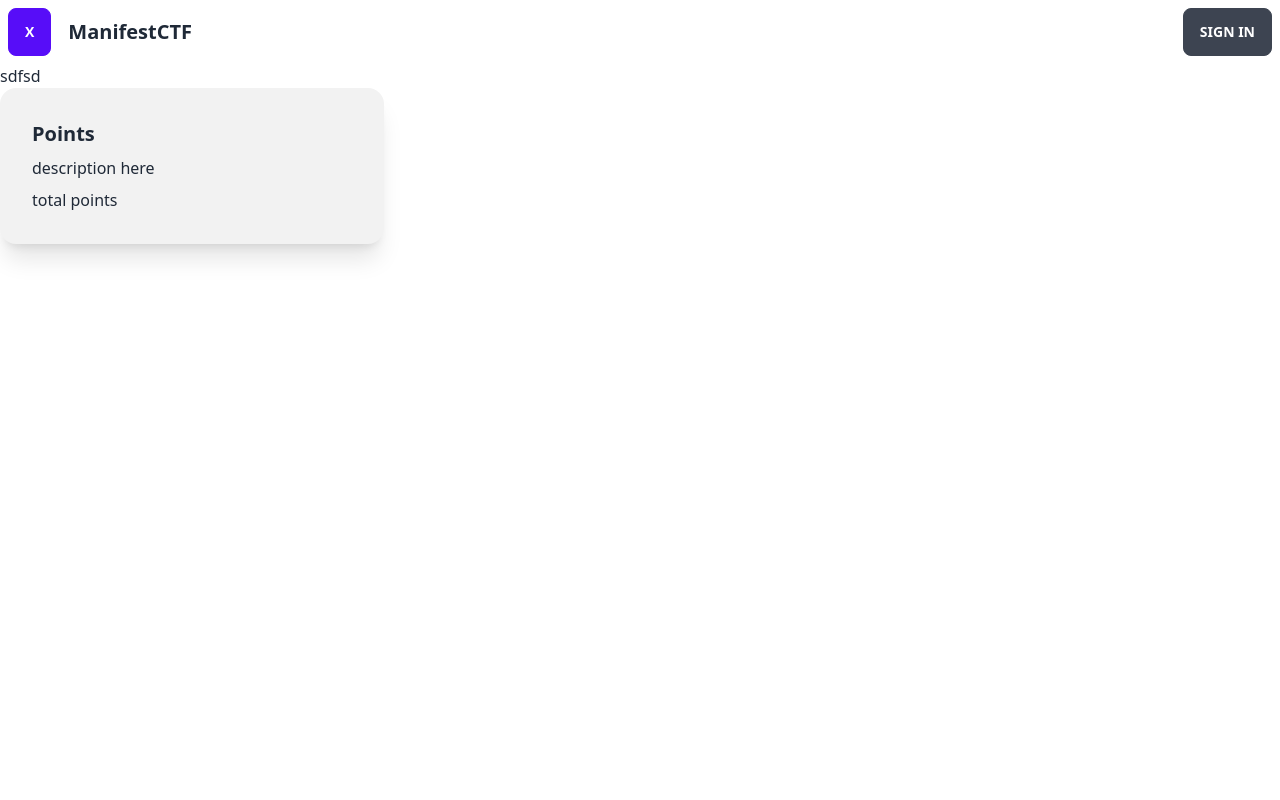
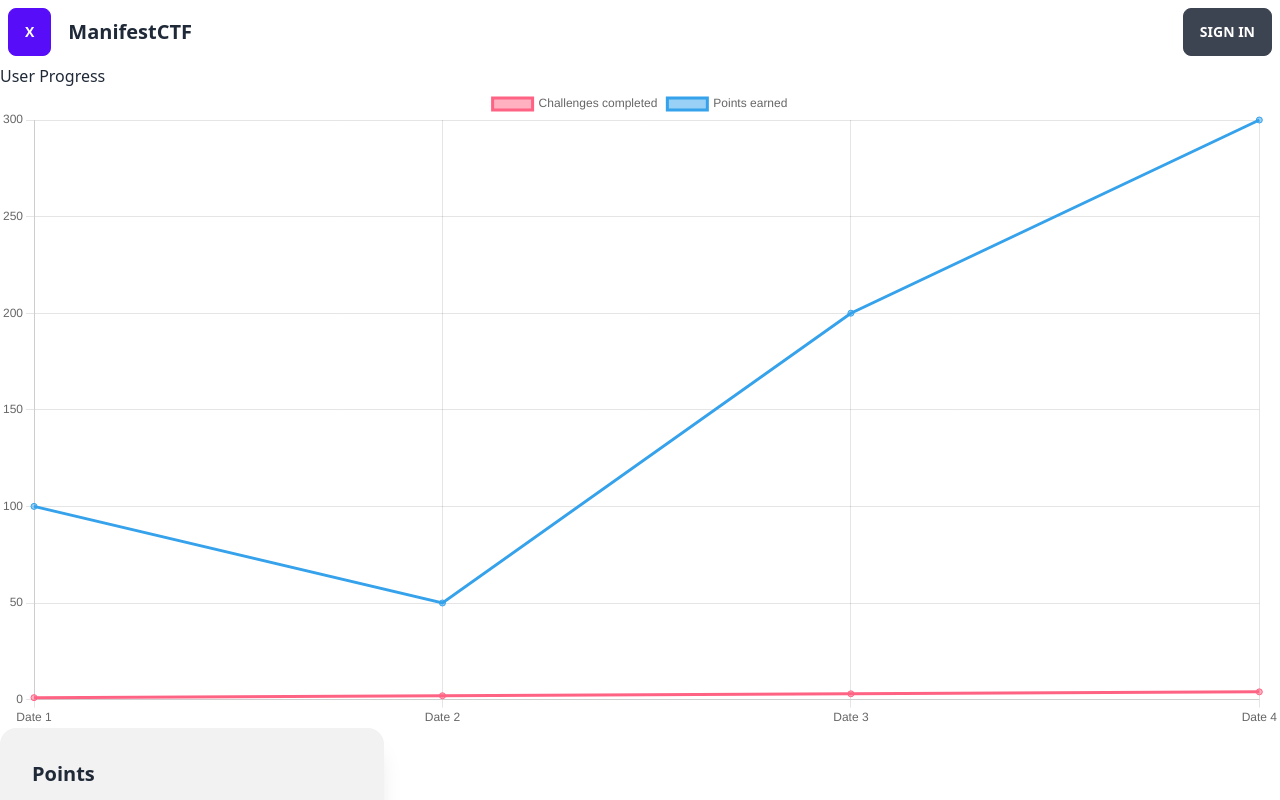
Before and after one commit to m-dwyer/manifest-ctf, a Next.js app: page /profile in a window 1280 px wide. Built offline with nearby package versions, Linux system fonts and the light colour scheme; no server answers.

Commit message:
Add chart.js and mock chart to profile page

```diff
--- a/package.json
+++ b/package.json
@@ -27,11 +27,13 @@
     "@types/formidable": "^2.0.5",
     "babel-plugin-superjson-next": "^0.4.4",
     "bcrypt": "^5.1.0",
+    "chart.js": "^4.3.0",
     "formidable": "v3",
     "next": "12.2.0",
     "next-auth": "^4.22.1",
     "next-connect": "^0.13.0",
     "react": "18.2.0",
+    "react-chartjs-2": "^5.2.0",
     "react-dom": "18.2.0",
     "react-hook-form": "^7.36.0",
     "react-icons": "^4.4.0",
--- a/src/base/components/ProfilePage.tsx
+++ b/src/base/components/ProfilePage.tsx
@@ -1,7 +1,52 @@
+import {
+  Chart as ChartJS,
+  CategoryScale,
+  LinearScale,
+  PointElement,
+  LineElement,
+  Tooltip,
+  Legend,
+} from "chart.js";
+import { Line } from "react-chartjs-2";
+
+ChartJS.register(
+  CategoryScale,
+  LinearScale,
+  PointElement,
+  LineElement,
+  Tooltip,
+  Legend
+);
+
+export const options = {
+  responsive: true,
+};
+
+const labels = ["Date 1", "Date 2", "Date 3", "Date 4"];
+
+const data = {
+  labels,
+  datasets: [
+    {
+      label: "Challenges completed",
+      data: [1, 2, 3, 4],
+      borderColor: "rgb(255, 99, 132)",
+      backgroundColor: "rgba(255, 99, 132, 0.5)",
+    },
+    {
+      label: "Points earned",
+      data: [100, 50, 200, 300],
+      borderColor: "rgb(53, 162, 235)",
+      backgroundColor: "rgba(53, 162, 235, 0.5)",
+    },
+  ],
+};
+
 const ProfilePage = () => {
   return (
     <section>
-      <h1>sdfsd</h1>
+      <h1>User Progress</h1>
+      <Line options={options} data={data} />
       <div className="flex-initial card w-96 bg-base-200 shadow-xl">
         <div className="card-body">
           <div className="card-title">
```
Also changed, not shown: 1 other file (tests, documents, lock files or other folders).
